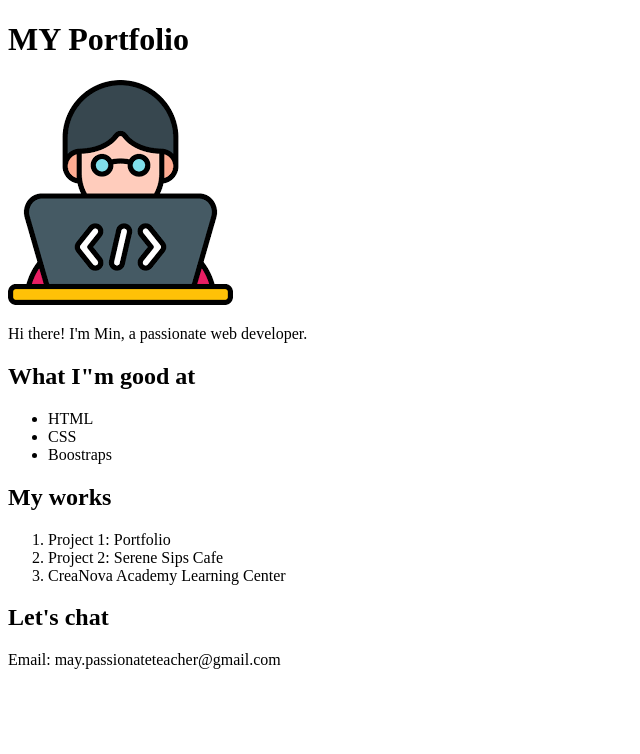
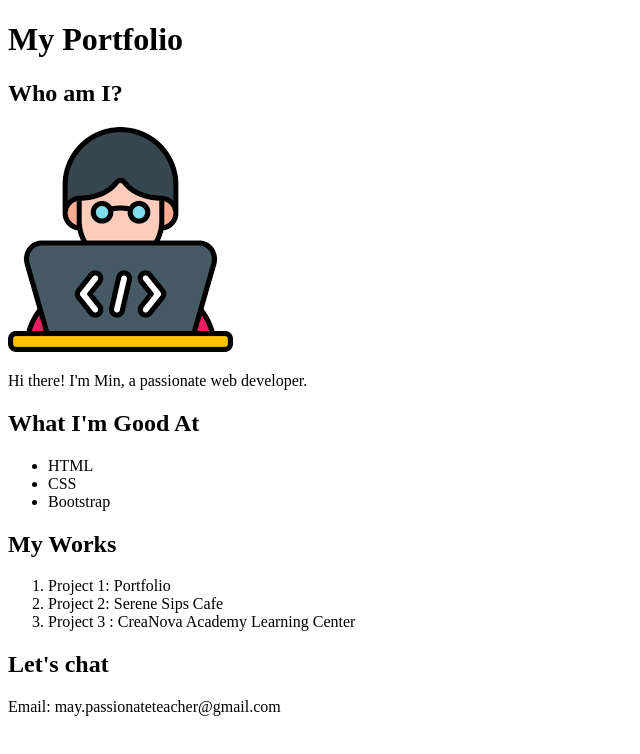
Before and after one commit to Min-debug205/my-portfolio, a plain HTML site: page index.html in a window 1280 px wide. Shown: the whole page, without its empty margins (0-640 px from the left). Drawn offline with Linux system fonts and the light colour scheme.

Commit message:
fixed spelling errors

```diff
--- a/index.html
+++ b/index.html
@@ -7,29 +7,36 @@
     <title>My Portfolio</title>
   </head>
   <body>
-    <h1>MY Portfolio</h1>
+    <h1>My Portfolio</h1>
+
+    <div id="profile">
+      <h2>Who am I?</h2>
       <img src="images/images.png" alt="ther is no photo" />
       <p>Hi there! I'm Min, a passionate web developer.</p>
-    <div id="skills"></div>
-    <h2>What I"m good at</h2>
+    </div>
+
+    <div id="skills">
+      <h2>What I'm Good At</h2>
       <ul>
         <li>HTML</li>
         <li>CSS</li>
-      <li>Boostraps</li>
+        <li>Bootstrap</li>
       </ul>
+    </div>
 
     <div id="projects">
-      <h2>My works</h2>
+      <h2>My Works</h2>
       <ol>
         <li>Project 1: Portfolio</li>
         <li>Project 2: Serene Sips Cafe</li>
-        <li>CreaNova Academy Learning Center</li>
+        <li>Project 3 : CreaNova Academy Learning Center</li>
       </ol>
     </div>
 
-    <div id="Let's chat">
+    <div id="contact">
       <h2>Let's chat</h2>
       <p>Email: may.passionateteacher@gmail.com</p>
     </div>
+
   </body>
 </html>
```
Lines whose indentation alone changed are shown as unchanged.
